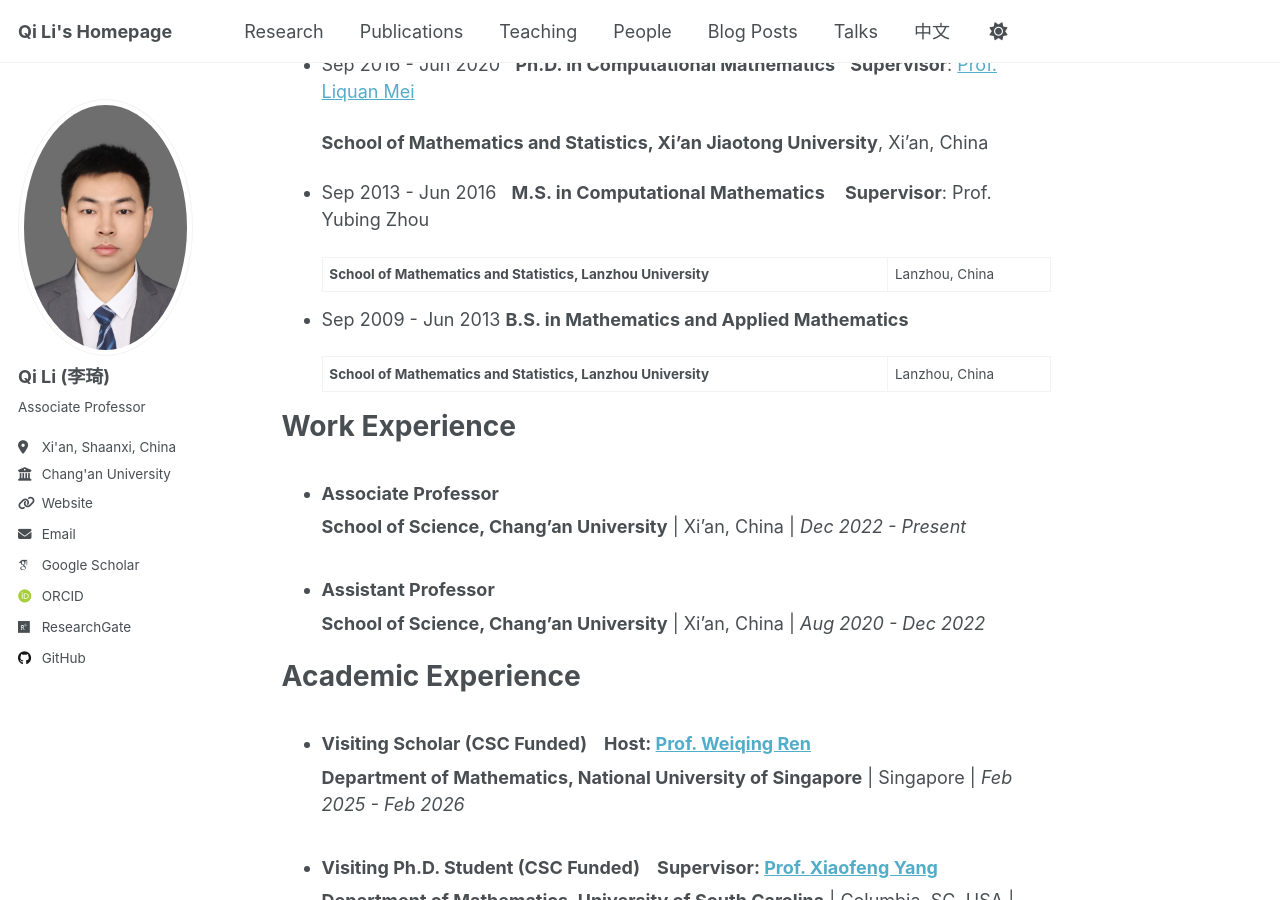
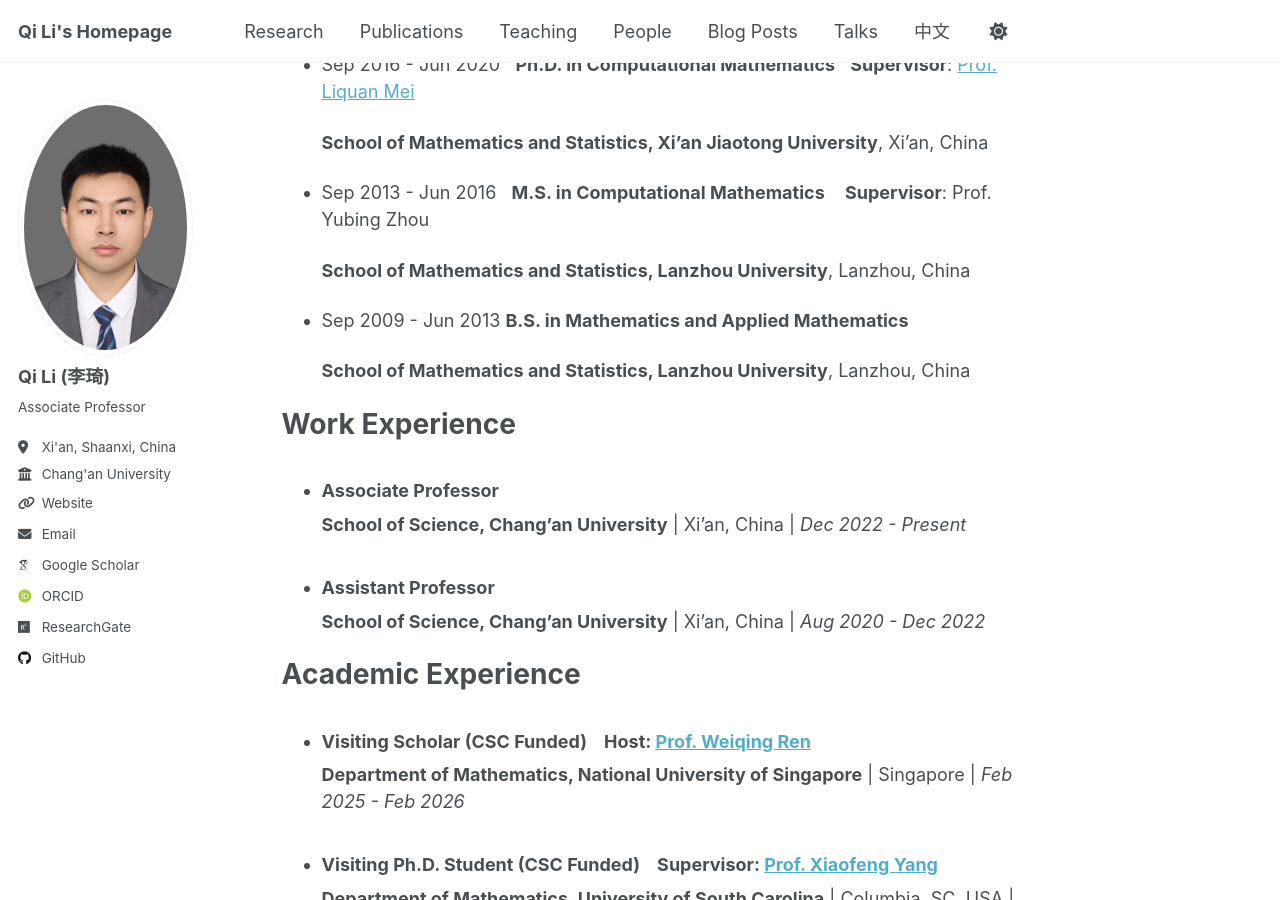
Before and after one commit to liqihao2000/liqihao2000.github.io, a Jekyll site: the page built from _pages/about.md, in a window 1280 px wide and 900 px high, scrolled down 435 px. Built offline with Jekyll 4.4.1, drawn with Linux system fonts in a browser that asks for light colours; some web fonts are replaced.

Commit message:
update info

```diff
--- a/_pages/about.md
+++ b/_pages/about.md
@@ -19,11 +19,11 @@ Dr. Qi Li is an Associate Professor at the School of Science, Chang'an Universit
 
 - Sep 2013 - Jun 2016 &nbsp; **M.S. in Computational Mathematics**  &nbsp;&nbsp; **Supervisor**: Prof. Yubing Zhou
 
-  **School of Mathematics and Statistics, Lanzhou University** | Lanzhou, China
+  **School of Mathematics and Statistics, Lanzhou University**, Lanzhou, China
 
 - Sep 2009 - Jun 2013 **B.S. in Mathematics and Applied Mathematics**
 
-  **School of Mathematics and Statistics, Lanzhou University** | Lanzhou, China
+  **School of Mathematics and Statistics, Lanzhou University**, Lanzhou, China
 
 # Work Experience
 
```
